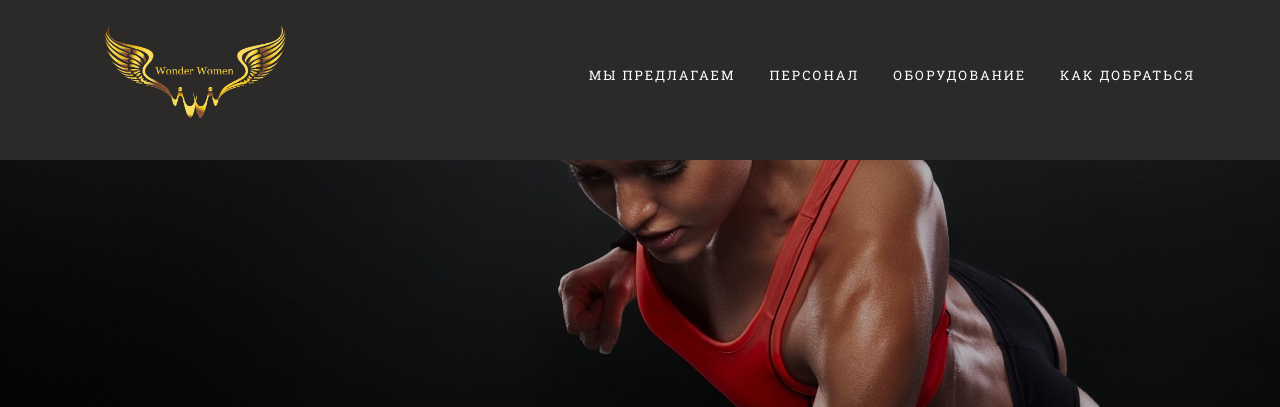
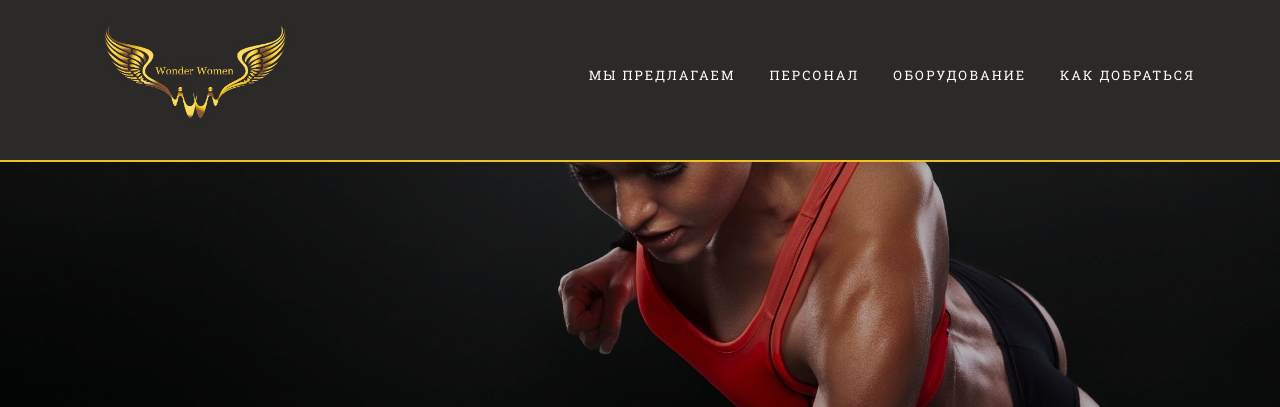
Before and after one commit to kri1911/fit, a plain HTML site: page index.html in a window 1280 px wide. Shown: the top 407 px of the page. Drawn offline with Linux system fonts and the light colour scheme; some packages are replaced by stand-ins of ours; a script that the page names is missing; files whose address does not match are found by name.

Commit message:
Add files via upload

```diff
--- a/css/style.css
+++ b/css/style.css
@@ -527,6 +527,8 @@ h1, h2, h3, h4, h5, h6, figure {
   left: 0;
   right: 0;
   background: rgba(0, 0, 0, 0.3);
+    border-top: 2px solid #efc420;
+    border-bottom: 2px solid #efc420;
 }
 .fh5co-cover > .fh5co-container {
   position: relative;
```
